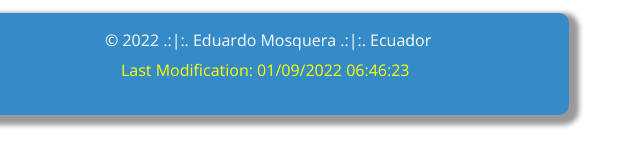
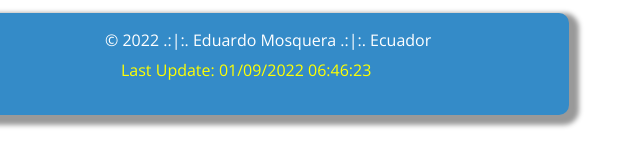
Before and after one commit to EduardoMosquera/wdd230, a plain HTML site: page index.html in a window 1280 px wide. Shown: the part 435-602 px from the top of the page, 71-711 px from the left. Drawn offline with nearby package versions, Linux system fonts and the light colour scheme.

Commit message:
Fixed some issued with the lastModified script

```diff
--- a/index.html
+++ b/index.html
@@ -31,12 +31,12 @@
   <footer>
     <div class="footer-grid">
     <p class="copyright">&copy; 2022 .:|:. Eduardo Mosquera .:|:. Ecuador</p>
-    <div id="lastModified"></div>
+    <div id="lastUpdate"></div>
     </div>
     <script>
       document.querySelector(
-        "#lastModified"
-      ).textContent = `Last Modification: ${document.lastModified}`;
+        "#lastUpdate"
+      ).textContent = `Last Update: ${document.lastModified}`;
       </script>
   </footer>
 </body>
--- a/styles.css
+++ b/styles.css
@@ -53,7 +53,7 @@
   margin-left:2em;
 }
 
-#lastModified {
+#lastUpdate {
   grid-column: 2 / 6;
   grid-row: 2 / 3;
   justify-self: middle;
```
